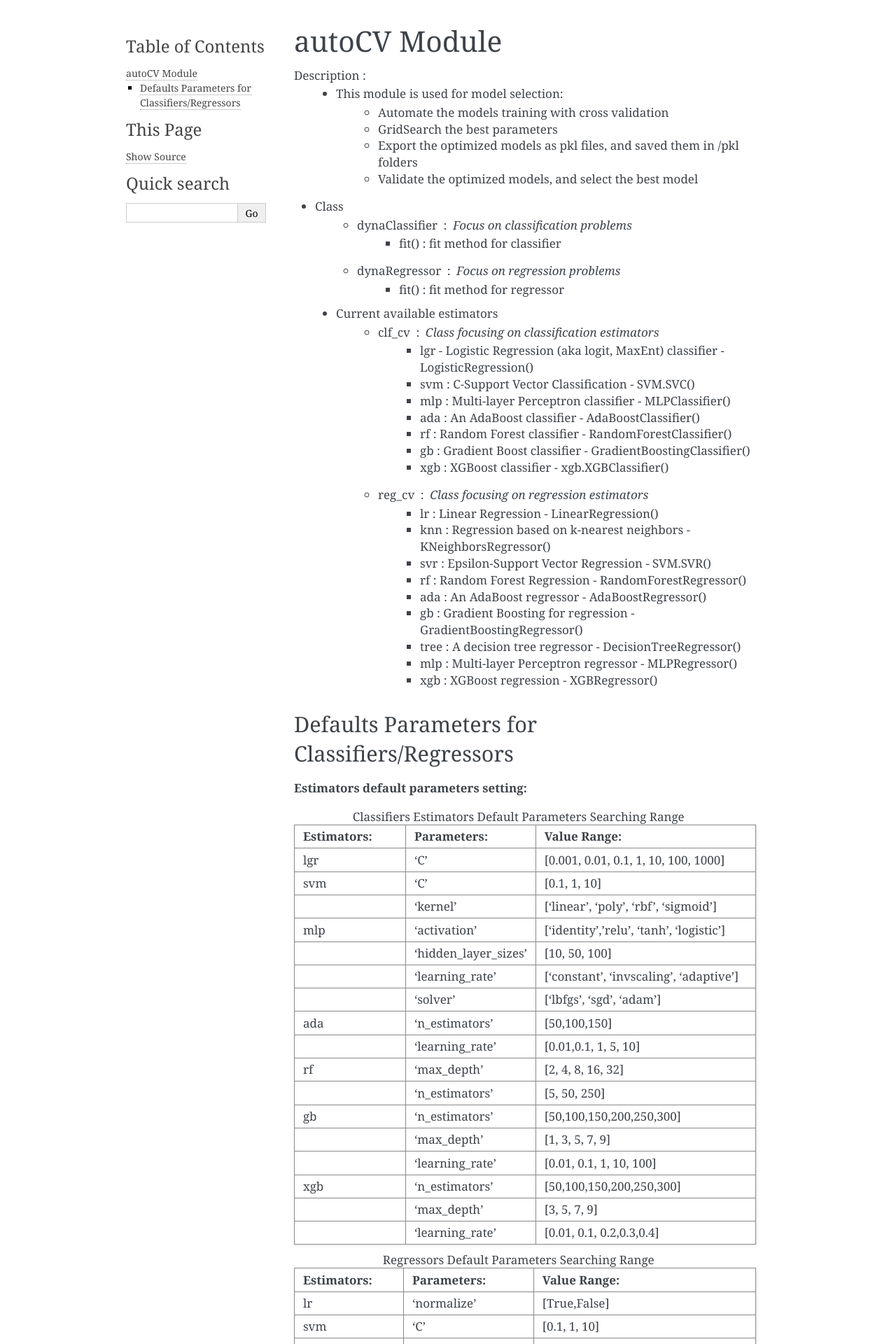
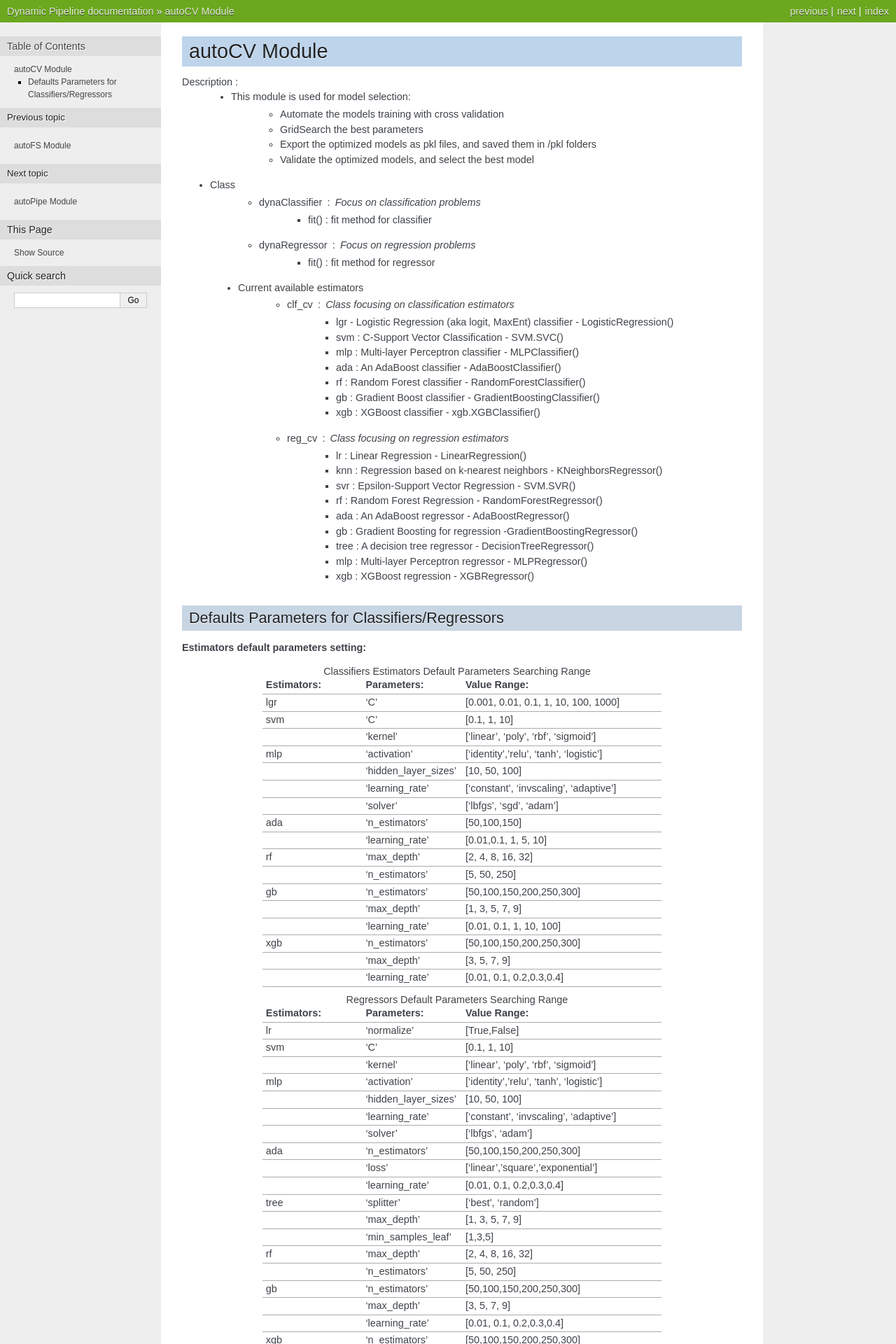
Before and after one commit to tonyleidong/OptimalFlow, a Sphinx documentation site: the page built from docs/autoCV.rst, in a window 1280 px wide. Shown: the top 1920 px of the page at 70% size. Built offline with Sphinx 7.4.7, drawn with Linux system fonts in a browser that asks for light colours; some of the changed text lies outside the part shown.

Commit message:
Update autoPP's comments & conf.py

```diff
--- a/docs/conf.py
+++ b/docs/conf.py
@@ -48,7 +48,6 @@ extensions = [
     'sphinx.ext.autodoc',
     'sphinx.ext.coverage',
     'sphinx.ext.napoleon',
-    'sphinx.ext.autodoc',
     'sphinx.ext.autosummary',
     'sphinx.ext.doctest',
     'sphinx.ext.mathjax',
@@ -69,7 +68,7 @@ exclude_patterns = ['_build', 'Thumbs.db', '.DS_Store']
 # The theme to use for HTML and HTML Help pages.  See the documentation for
 # a list of builtin themes.
 #
-html_theme = 'alabaster'
+html_theme = 'nature'
 
 # Add any paths that contain custom static files (such as style sheets) here,
 # relative to this directory. They are copied after the builtin static files,
```
Also changed, not shown: docs/index.rst (+7 -6 lines), 1 other file.
